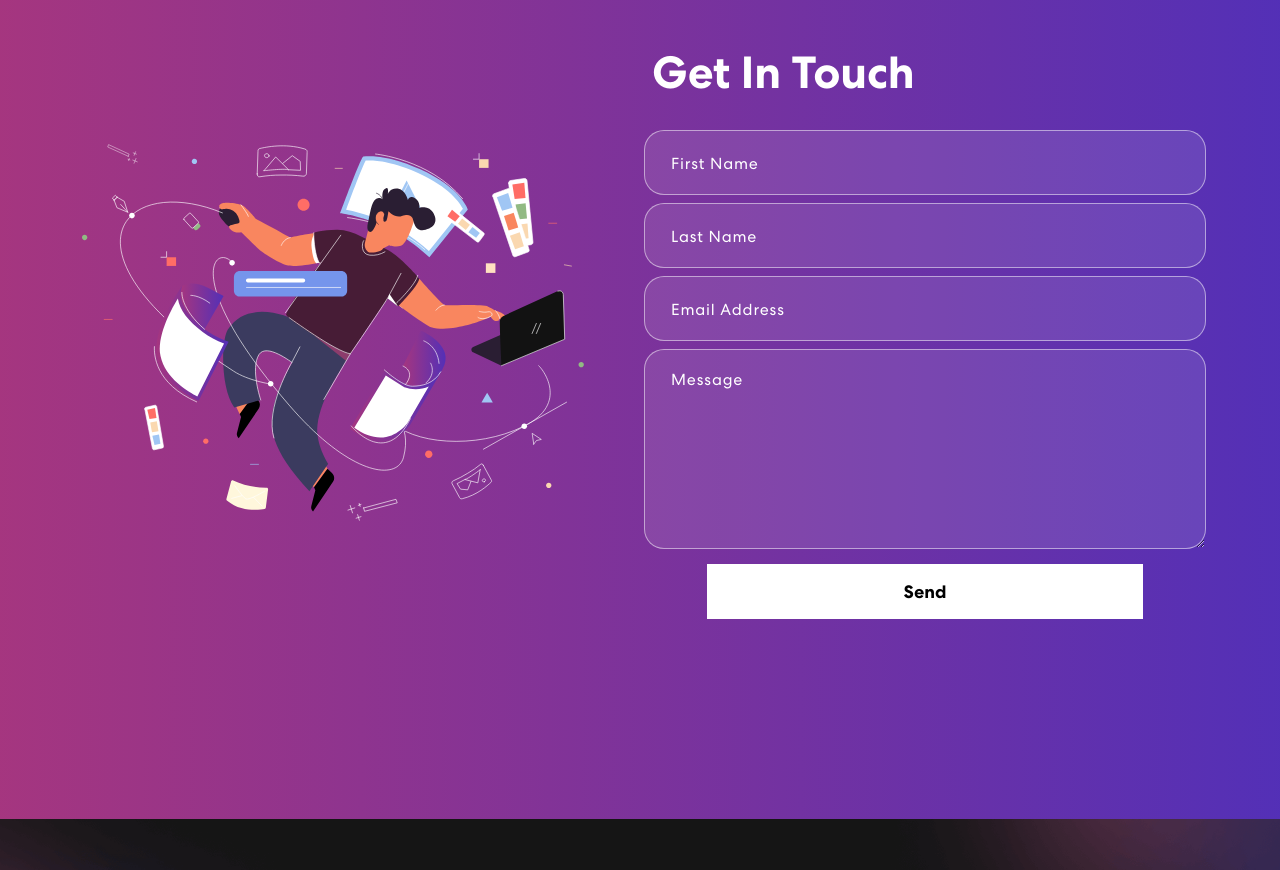
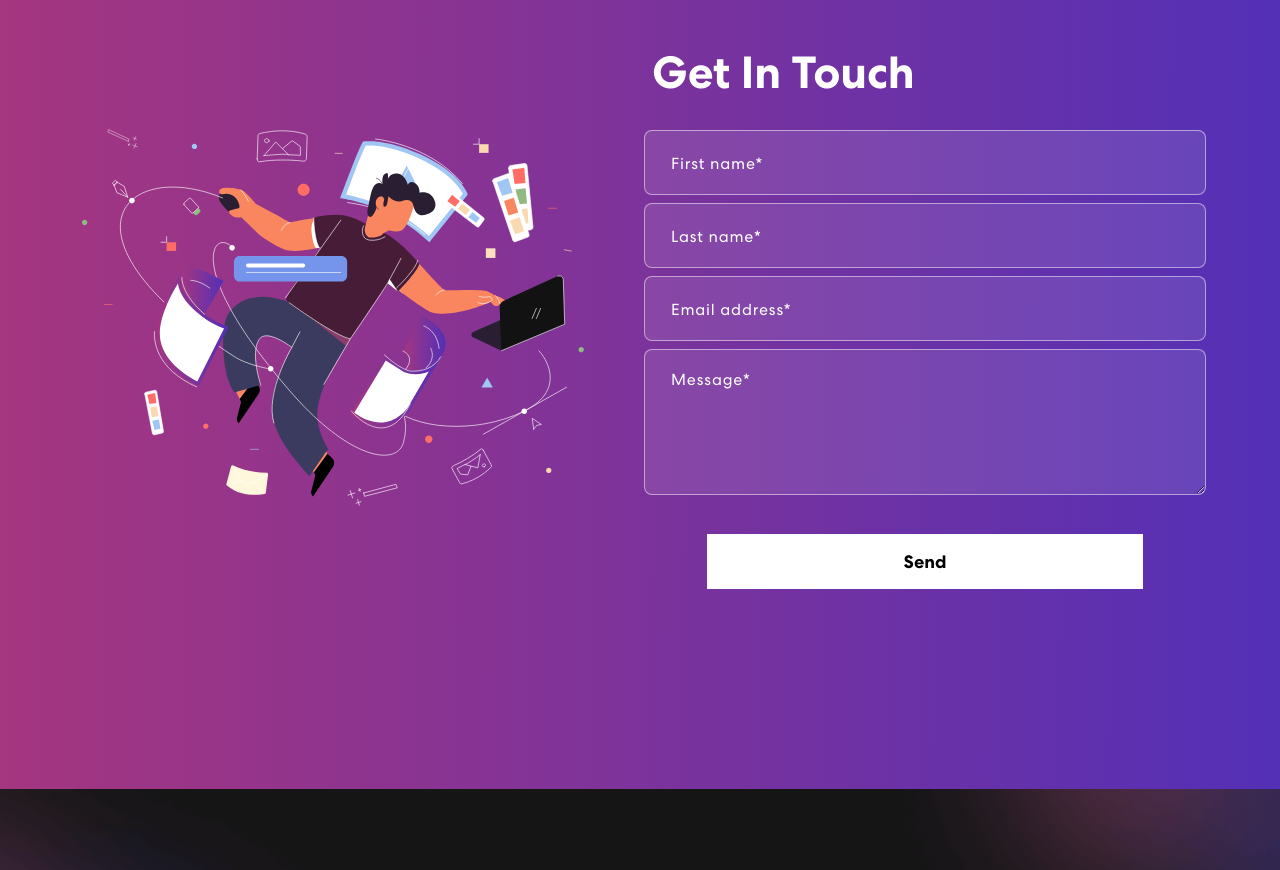
Before and after one commit to jisazamp/personal-portfolio, a React (Vite) app: page / in a window 1280 px wide. Shown: the part 2520-3390 px from the top of the page. Built offline with nearby package versions, Linux system fonts and the light colour scheme.

Commit message:
Contact submission & validation

```diff
--- a/index.html
+++ b/index.html
@@ -7,6 +7,18 @@
     <title>Juan P. Isaza | Software Engineer</title>
   </head>
   <body>
+    <form
+      name="contactForm"
+      netlify
+      netlify-honeypot='"bot-field'
+      action="/"
+      hidden
+    >
+      <input type="text" name="firstName" />
+      <input type="text" name="lastName" />
+      <input type="email" name="email" />
+      <textarea name="message"></textarea>
+    </form>
     <div id="root"></div>
     <script type="module" src="/src/main.tsx"></script>
   </body>
--- a/package.json
+++ b/package.json
@@ -17,12 +17,15 @@
     "react-bootstrap": "^2.5.0",
     "react-bootstrap-icons": "^1.9.1",
     "react-dom": "^18.2.0",
+    "react-hook-form": "^7.36.1",
     "react-icons": "^4.4.0",
     "react-multi-carousel": "^2.8.2",
     "react-router-dom": "^6.4.1",
-    "react-router-hash-link": "^2.4.3"
+    "react-router-hash-link": "^2.4.3",
+    "react-toastify": "^9.0.8"
   },
   "devDependencies": {
+    "@types/node": "^18.8.0",
     "@types/react": "^18.0.17",
     "@types/react-dom": "^18.0.6",
     "@vitejs/plugin-react": "^2.1.0",
--- a/src/PortfolioApp.tsx
+++ b/src/PortfolioApp.tsx
@@ -1,9 +1,12 @@
 import NavBar from './layout/NavBar'
 import { Banner, Contact, Skills, Projects, Footer } from './components'
+import { ToastContainer } from 'react-toastify'
+import 'react-toastify/dist/ReactToastify.css'
 
 const PortfolioApp = () => {
   return (
     <div className='App'>
+      <ToastContainer />
       <NavBar />
       <Banner />
       <Skills />
--- a/src/components/Contact.tsx
+++ b/src/components/Contact.tsx
@@ -1,8 +1,49 @@
-import { Container, Row, Col } from 'react-bootstrap'
+import { useState } from 'react'
+import { Alert, Container, Row, Col } from 'react-bootstrap'
+import { encode } from '../utils/encode'
+import { useForm, SubmitHandler } from 'react-hook-form'
 import contactImg from '../assets/img/contact-img.svg'
-import 'animate.css'
+import { toast } from 'react-toastify'
+
+type ContactValues = {
+  firstName: string
+  lastName: string
+  email: string
+  message: string
+}
 
 export const Contact = () => {
+  const [isSubmitting, setIsSubmitting] = useState(false)
+
+  const {
+    register,
+    handleSubmit,
+    reset,
+    formState: { errors },
+  } = useForm<ContactValues>()
+
+  const onFormSubmit: SubmitHandler<ContactValues> = (data) => {
+    setIsSubmitting(true)
+    fetch('/', {
+      method: 'POST',
+      headers: { 'Content-Type': 'application/x-www-form-urlencoded' },
+      body: encode({ 'form-name': 'contactForm', ...data }),
+    })
+      .then(() => setIsSubmitting(false))
+      .then(() => reset())
+      .then(() => window.scrollTo(0, 0))
+      .then(() =>
+        toast.success('Your message has been sent!', {
+          position: toast.POSITION.BOTTOM_CENTER,
+        })
+      )
+      .catch((error) =>
+        toast.error(error, {
+          position: toast.POSITION.BOTTOM_CENTER,
+        })
+      )
+  }
+
   return (
     <section className='contact' id='connect'>
       <Container>
@@ -13,27 +54,97 @@ export const Contact = () => {
           <Col size={12} md={6}>
             <div>
               <h2>Get In Touch</h2>
-              <form>
+              <form
+                name='contactForm'
+                data-netlify='true'
+                method='POST'
+                netlify-honeypot='bot-field'
+                onSubmit={handleSubmit(onFormSubmit)}
+              >
                 <Row>
                   <Col size={12} sm={12} className='px-1'>
-                    <input type='text' placeholder='First Name' />
+                    <input
+                      {...register('firstName', {
+                        required: true,
+                      })}
+                      maxLength={20}
+                      type='text'
+                      placeholder='First name*'
+                      className={
+                        errors.firstName && 'border border-3 border-danger'
+                      }
+                      name='firstName'
+                    />
+                    {errors.firstName &&
+                      errors.firstName.type === 'required' && (
+                        <Alert variant='danger'>
+                          Please provide a first name
+                        </Alert>
+                      )}
                   </Col>
                   <Col size={12} sm={12} className='px-1'>
-                    <input type='text' placeholder='Last Name' />
+                    <input
+                      {...register('lastName', { required: true })}
+                      type='text'
+                      placeholder='Last name*'
+                      maxLength={20}
+                      className={
+                        errors.lastName && 'border border-3 border-danger'
+                      }
+                      name='lastName'
+                    />
+                    {errors.lastName && errors.lastName.type === 'required' && (
+                      <Alert variant='danger'>Please provide a last name</Alert>
+                    )}
                   </Col>
                   <Col size={12} sm={12} className='px-1'>
-                    <input type='email' placeholder='Email Address' />
+                    <input
+                      {...register('email', {
+                        required: true,
+                      })}
+                      type='email'
+                      className={
+                        errors.email && 'border border-3 border-danger'
+                      }
+                      placeholder='Email address*'
+                      name='email'
+                    />
+                    {errors.lastName && errors.lastName.type === 'required' && (
+                      <Alert variant='danger'>
+                        Please provide a valid email address
+                      </Alert>
+                    )}
                   </Col>
                   <Col size={12} sm={12} className='px-1'>
-                    <textarea rows={6} placeholder='Message'></textarea>
+                    <textarea
+                      {...register('message', {
+                        required: true,
+                        minLength: 10,
+                        maxLength: 2000,
+                      })}
+                      className={
+                        errors.message && 'border border-3 border-danger'
+                      }
+                      maxLength={2000}
+                      name='message'
+                      rows={4}
+                      placeholder='Message*'
+                    ></textarea>
+                    {errors.lastName && (
+                      <Alert variant='danger'>
+                        Message should be a minimum of 10 characters
+                      </Alert>
+                    )}
                   </Col>
+
                   <Col
+                    className='mt-4'
                     style={{ display: 'flex', justifyContent: 'center' }}
                     size={12}
                     sm={12}
                   >
-                    <button type='submit'>
-                      <span>Send</span>
+                    <button disabled={isSubmitting} type='submit'>
+                      <span>{isSubmitting ? 'Sending...' : 'Send'}</span>
                     </button>
                   </Col>
                 </Row>
--- a/src/components/ProjectCard.tsx
+++ b/src/components/ProjectCard.tsx
@@ -34,7 +34,7 @@ export const ProjectCard = ({
                 className='btn btn-dark d-flex justify-content-center align-items-center gap-2 p-2'
                 target='_blank'
                 style={{ textDecoration: 'none' }}
-                href={link}
+                href={repo}
               >
                 <FaGithub size={25} /> Repo
               </a>
--- a/src/index.css
+++ b/src/index.css
@@ -560,7 +560,7 @@ nav.navbar .navbar-toggler[aria-expanded='true'] .navbar-toggler-icon {
   width: 100%;
   background: rgba(255, 255, 255, 0.1);
   border: 1px solid rgba(255, 255, 255, 0.5);
-  border-radius: 20px;
+  border-radius: 8px;
   color: #fff;
   margin: 0 0 8px 0;
   padding: 18px 26px;
--- /dev/null
+++ b/src/utils/encode.ts
@@ -0,0 +1,5 @@
+export const encode = (data: any) => {
+  return Object.keys(data)
+    .map((key) => encodeURIComponent(key) + '=' + encodeURIComponent(data[key]))
+    .join('&')
+}
```
Also changed, not shown: src/assets/img/contactForm.csv (added), 2 other files (tests, documents, lock files or other folders).
